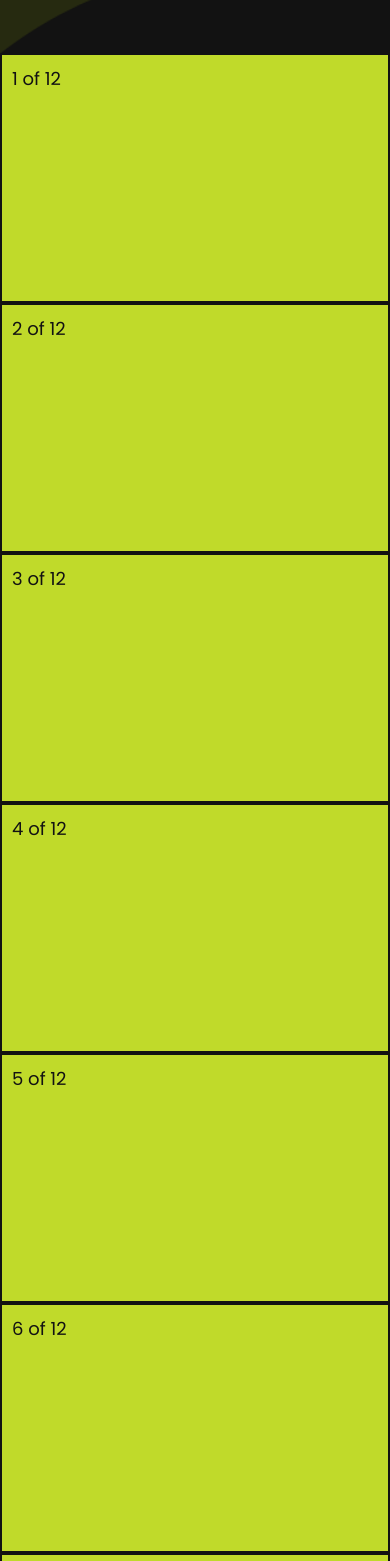
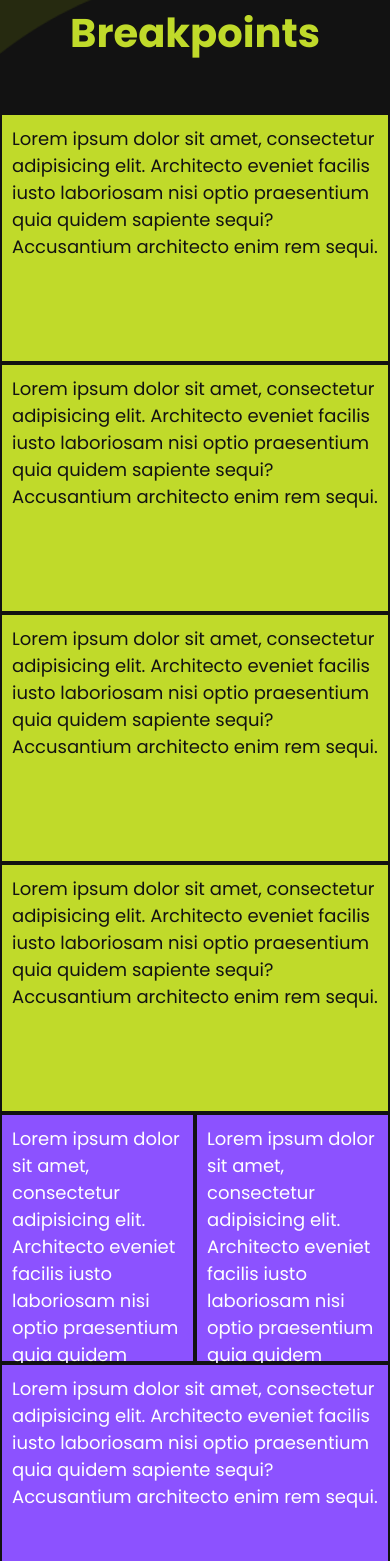
Before and after one commit to Dulmina98/bootstrap-practices, a React (Create React App) app: page / in a window 390 px wide. Shown: the part 127-1688 px from the top of the page. Built offline with nearby package versions, Linux system fonts and the light colour scheme.

Commit message:
chore: udpate grid system breakpoints

```diff
--- a/src/App.tsx
+++ b/src/App.tsx
@@ -6,7 +6,7 @@ import {Breakpoints} from "./pages/Breakpoints";
 function App() {
     return (
         <div className="App">
-            <div className={"main-title"}>Bootstrap - Grid System</div>
+            <div className={"main-title"}>Bootstrap - Grid System Breakpoints</div>
             <Breakpoints/>
             <img src="/assets/images/logo.png" alt="logo" className={"bg-logo"}/>
             <div className={"program-name left"}>Coder Catalyst Program</div>
--- a/src/pages/Breakpoints.tsx
+++ b/src/pages/Breakpoints.tsx
@@ -8,27 +8,29 @@ export function Breakpoints() {
         <div className="main-container">
             <Container>
                 <Row>
-                    <Col xs={12} sm={6} lg={4} xl={1} className={"column"}>1 of 12</Col>
-                    <Col xs={12} sm={6} lg={4} xl={1} className={"column"}>2 of 12</Col>
-                    <Col xs={12} sm={6} lg={4} xl={1} className={"column"}>3 of 12</Col>
-                    <Col xs={12} sm={6} lg={4} xl={1} className={"column"}>4 of 12</Col>
-                    <Col xs={12} sm={6} lg={4} xl={1} className={"column"}>5 of 12</Col>
-                    <Col xs={12} sm={6} lg={4} xl={1} className={"column"}>6 of 12</Col>
-                    <Col xs={12} sm={6} lg={4} xl={1} className={"column"}>7 of 12</Col>
-                    <Col xs={12} sm={6} lg={4} xl={1} className={"column"}>8 of 12</Col>
-                    <Col xs={12} sm={6} lg={4} xl={1} className={"column"}>9 of 12</Col>
-                    <Col xs={12} sm={6} lg={4} xl={1} className={"column"}>10 of 12</Col>
-                    <Col xs={12} sm={6} lg={4} xl={1} className={"column"}>11 of 12</Col>
-                    <Col xs={12} sm={6} lg={4} xl={1} className={"column"}>12 of 12</Col>
+                    <Col sm={12} lg={6} xl={3} className={"column"}>Lorem ipsum dolor sit amet, consectetur adipisicing
+                        elit. Architecto eveniet facilis iusto laboriosam nisi optio praesentium quia quidem sapiente
+                        sequi? Accusantium architecto enim rem sequi.</Col>
+                    <Col sm={12} lg={6} xl={3} className={"column"}>Lorem ipsum dolor sit amet, consectetur adipisicing
+                        elit. Architecto eveniet facilis iusto laboriosam nisi optio praesentium quia quidem sapiente
+                        sequi? Accusantium architecto enim rem sequi.</Col>
+                    <Col sm={12} lg={6} xl={3} className={"column"}>Lorem ipsum dolor sit amet, consectetur adipisicing
+                        elit. Architecto eveniet facilis iusto laboriosam nisi optio praesentium quia quidem sapiente
+                        sequi? Accusantium architecto enim rem sequi.</Col>
+                    <Col sm={12} lg={6} xl={3} className={"column"}>Lorem ipsum dolor sit amet, consectetur adipisicing
+                        elit. Architecto eveniet facilis iusto laboriosam nisi optio praesentium quia quidem sapiente
+                        sequi? Accusantium architecto enim rem sequi.</Col>
                 </Row>
                 <Row>
-                    <Col>1 of 2</Col>
-                    <Col>2 of 2</Col>
-                </Row>
-                <Row>
-                    <Col>1 of 3</Col>
-                    <Col>2 of 3</Col>
-                    <Col>3 of 3</Col>
+                    <Col>Lorem ipsum dolor sit amet, consectetur adipisicing elit. Architecto eveniet facilis iusto
+                        laboriosam nisi optio praesentium quia quidem sapiente sequi? Accusantium architecto enim rem
+                        sequi.</Col>
+                    <Col>Lorem ipsum dolor sit amet, consectetur adipisicing elit. Architecto eveniet facilis iusto
+                        laboriosam nisi optio praesentium quia quidem sapiente sequi? Accusantium architecto enim rem
+                        sequi.</Col>
+                    <Col>Lorem ipsum dolor sit amet, consectetur adipisicing elit. Architecto eveniet facilis iusto
+                        laboriosam nisi optio praesentium quia quidem sapiente sequi? Accusantium architecto enim rem
+                        sequi.</Col>
                 </Row>
             </Container>
         </div>
```
